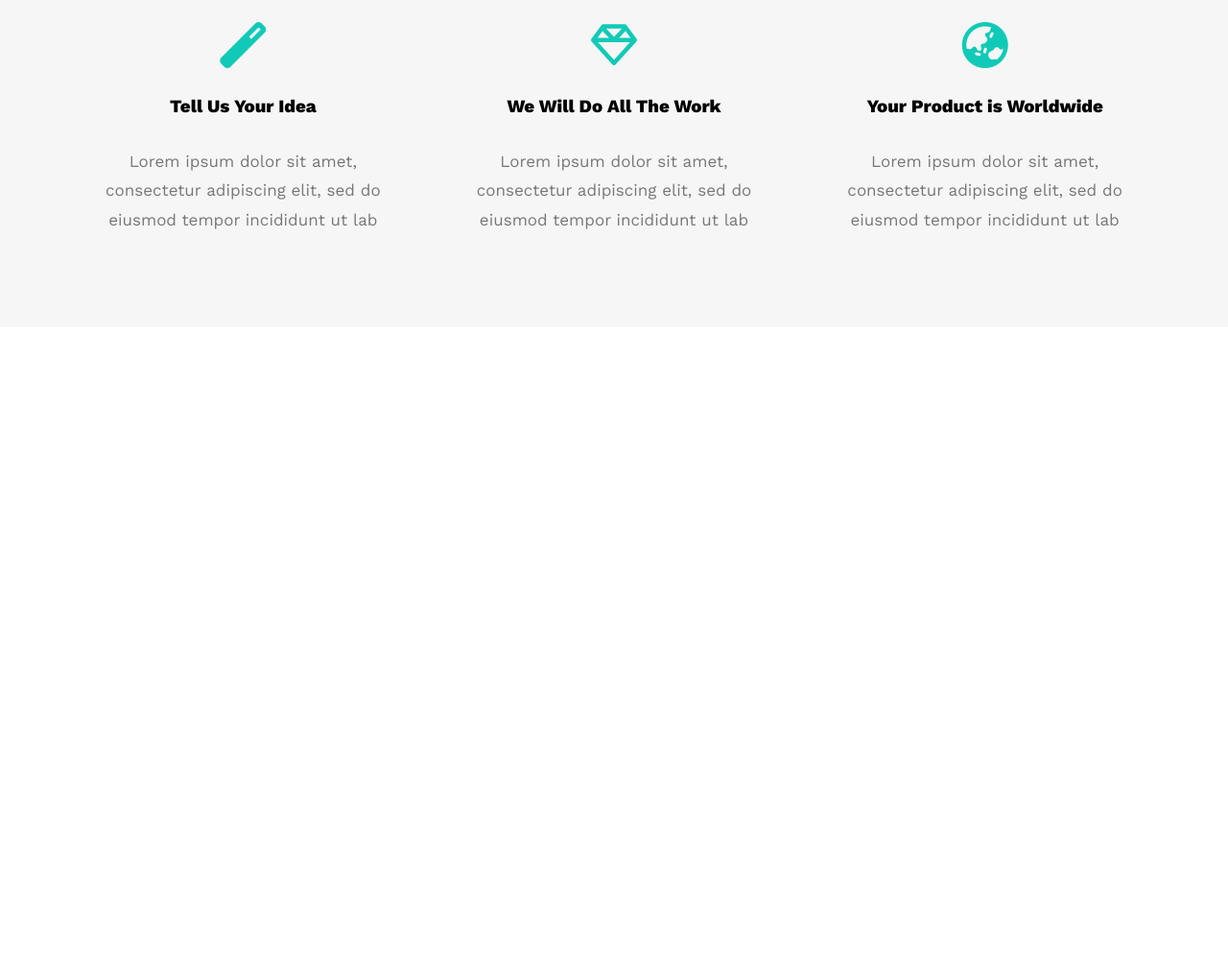
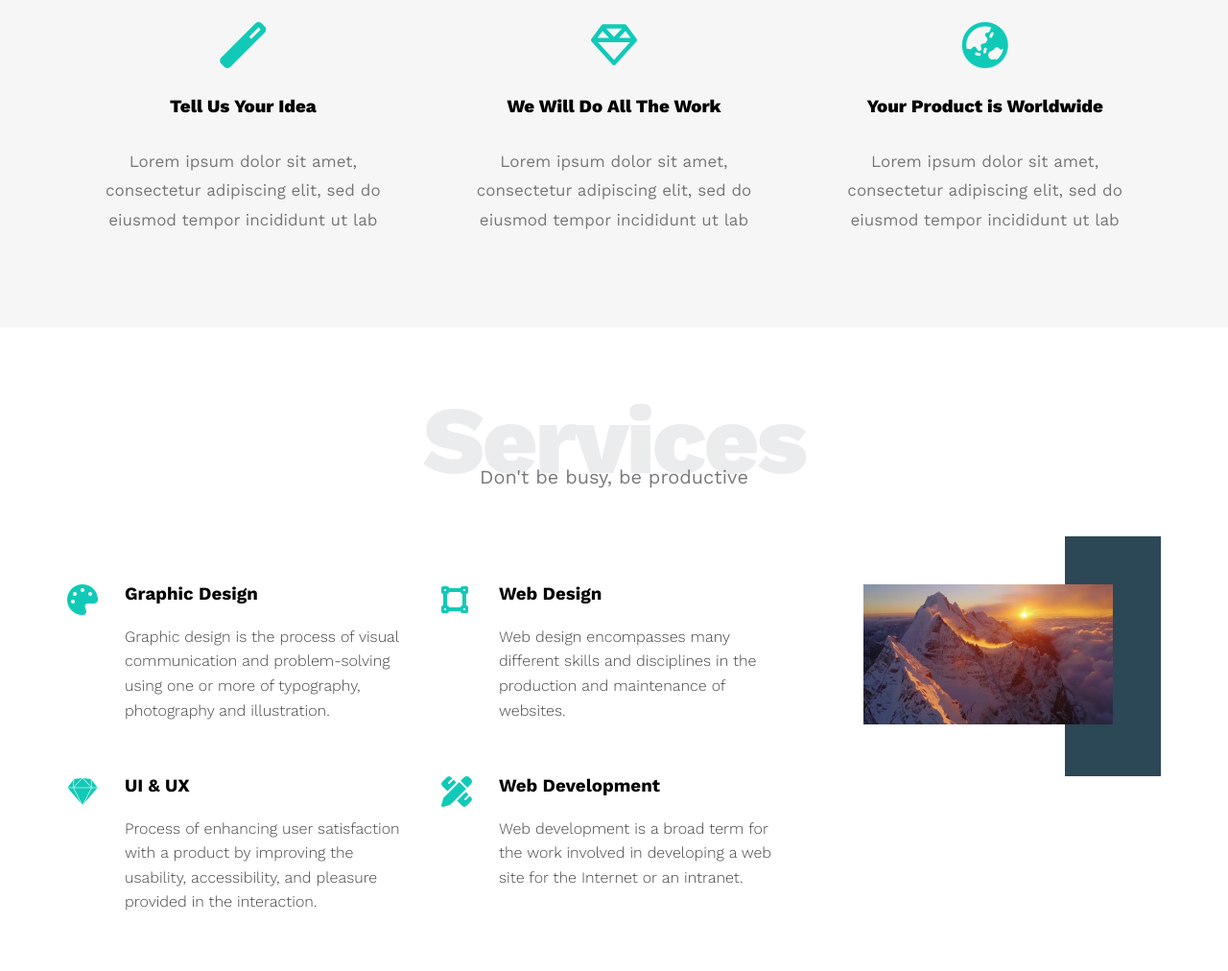
Before and after one commit to NGPTechWorld/HTML-CSS-Template1, a plain HTML site: page index.html in a window 1280 px wide. Shown: the part 857-1869 px from the top of the page at 96% size. Before the commit the page ends 1198 px from the top, so only its background shows below. Drawn offline with nearby package versions, Linux system fonts and the light colour scheme.

Commit message:
add services

```diff
--- a/css/main.css
+++ b/css/main.css
@@ -49,6 +49,31 @@ body {
     }
 }
 
+/* Start Component */
+.special-heading{
+    color: #ebeced;
+    font-size: 100px;
+    text-align: center;
+    font-weight: 800;
+    letter-spacing: -3px;
+    margin: 0;
+}
+.special-heading + p{
+   margin: -30px 0 0;
+   font-size: 20px;
+   text-align: center;
+   color: #797979;
+}
+@media (max-width:767px){
+    .special-heading{
+        font-size: 60px;
+    }
+    .special-heading + p{
+        font-size: 12px;
+        margin-top: -20px;
+    }
+}
+/* End Component */
 /* Start Header */
 .header{
     padding: 20px;
@@ -187,3 +212,62 @@ body {
 }
 
 /* End Featuers*/
+/* Start Services  */
+.services {
+    padding-top: var(--section-padding);
+    padding-bottom: var(--section-padding);
+  }
+  .services .services-content {
+    display: grid;
+    grid-template-columns: repeat(auto-fill, minmax(300px, 1fr));
+    grid-gap: 30px;
+    margin-top: 100px;
+  }
+  .services .services-content .srv {
+    display: flex;
+    margin-bottom: 40px;
+  }
+  @media (max-width: 767px) {
+    .services .services-content .srv {
+      flex-direction: column;
+      text-align: center;
+    }
+  }
+  .services .services-content .srv i {
+    color: var(--main-color);
+    flex-basis: 60px;
+  }
+  .services .services-content .srv .text {
+    flex: 1;
+  }
+  .services .services-content .srv .text h3 {
+    margin: 0 0 20px;
+  }
+  .services .services-content .srv .text p {
+    color: #444;
+    font-weight: 300;
+    line-height: 1.6;
+  }
+  .services .services-content .image {
+    text-align: center;
+    position: relative;
+  }
+  .services .services-content .image::before {
+    content: "";
+    background-color: var(--secondary-color);
+    width: 100px;
+    height: calc(100% + 100px);
+    top: -50px;
+    position: absolute;
+    right: 0;
+    z-index: -1;
+  }
+  .services .services-content .image img {
+    width: 260px;
+  }
+  @media (max-width: 1199px) {
+    .image-column {
+      display: none;
+    }
+  }
+  /* Start Services  */
--- a/index.html
+++ b/index.html
@@ -69,7 +69,73 @@
         </div>
     </div>
     <!-- End Featuers -->
-
+    <!-- Start Services -->
+    <div class="services" id="services">
+        <div class="container">
+            <h2 class="special-heading">Services</h2>
+            <p>Don't be busy, be productive</p>
+            <div class="services-content">
+                <div class="col">
+                    <!-- Start Service -->
+                    <div class="srv">
+                        <i class="fas fa-palette fa-2x"></i>
+                        <div class="text">
+                            <h3>Graphic Design</h3>
+                            <p>
+                                Graphic design is the process of visual communication and problem-solving using one or
+                                more of
+                                typography, photography and illustration.
+                            </p>
+                        </div>
+                    </div>
+                    <div class="srv">
+                        <i class="fab fa-sketch fa-2x"></i>
+                        <div class="text">
+                            <h3>UI & UX</h3>
+                            <p>
+                                Process of enhancing user satisfaction with a product by improving the usability,
+                                accessibility, and
+                                pleasure provided in the interaction.
+                            </p>
+                        </div>
+                    </div>
+                    <!-- End Service -->
+                </div>
+                <div class="col">
+                    <!-- Start Services -->
+                    <div class="srv">
+                        <i class="fas fa-vector-square fa-2x"></i>
+                        <div class="text">
+                            <h3>Web Design</h3>
+                            <p>
+                                Web design encompasses many different skills and disciplines in the production and
+                                maintenance of
+                                websites.
+                            </p>
+                        </div>
+                    </div>
+                    <div class="srv">
+                        <i class="fas fa-pencil-ruler fa-2x"></i>
+                        <div class="text">
+                            <h3>Web Development</h3>
+                            <p>
+                                Web development is a broad term for the work involved in developing a web site for the
+                                Internet or an
+                                intranet.
+                            </p>
+                        </div>
+                    </div>
+                    <!-- End Services -->
+                </div>
+                <div class="col">
+                    <div class="image image-column">
+                        <img decoding="async" src="images/services.jpg" alt="" />
+                    </div>
+                </div>
+            </div>
+        </div>
+    </div>
+    <!-- End Services -->
 </body>
 
 </html>
```
Also changed, not shown: images/services.jpg (added). Lines whose indentation alone changed are shown as unchanged.
